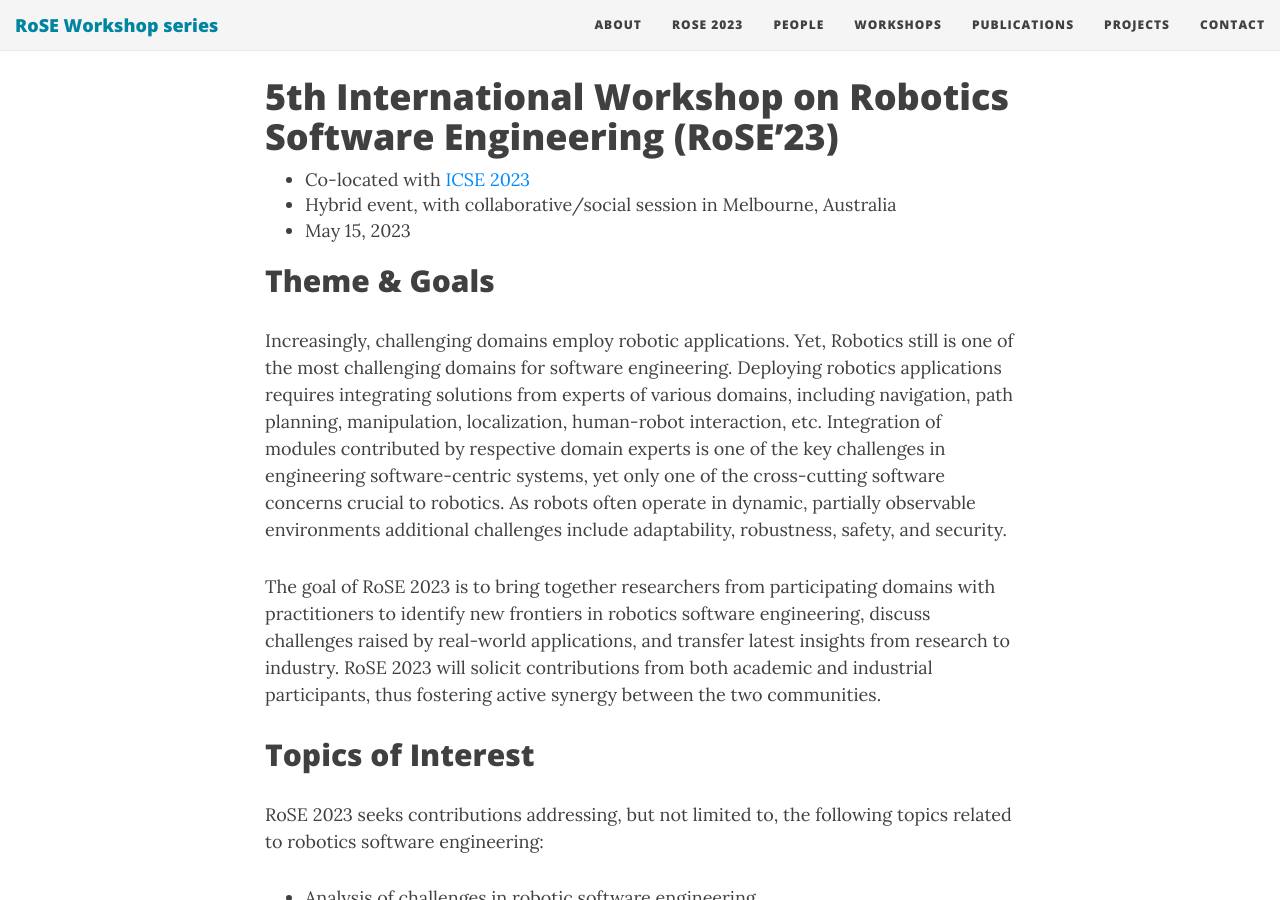
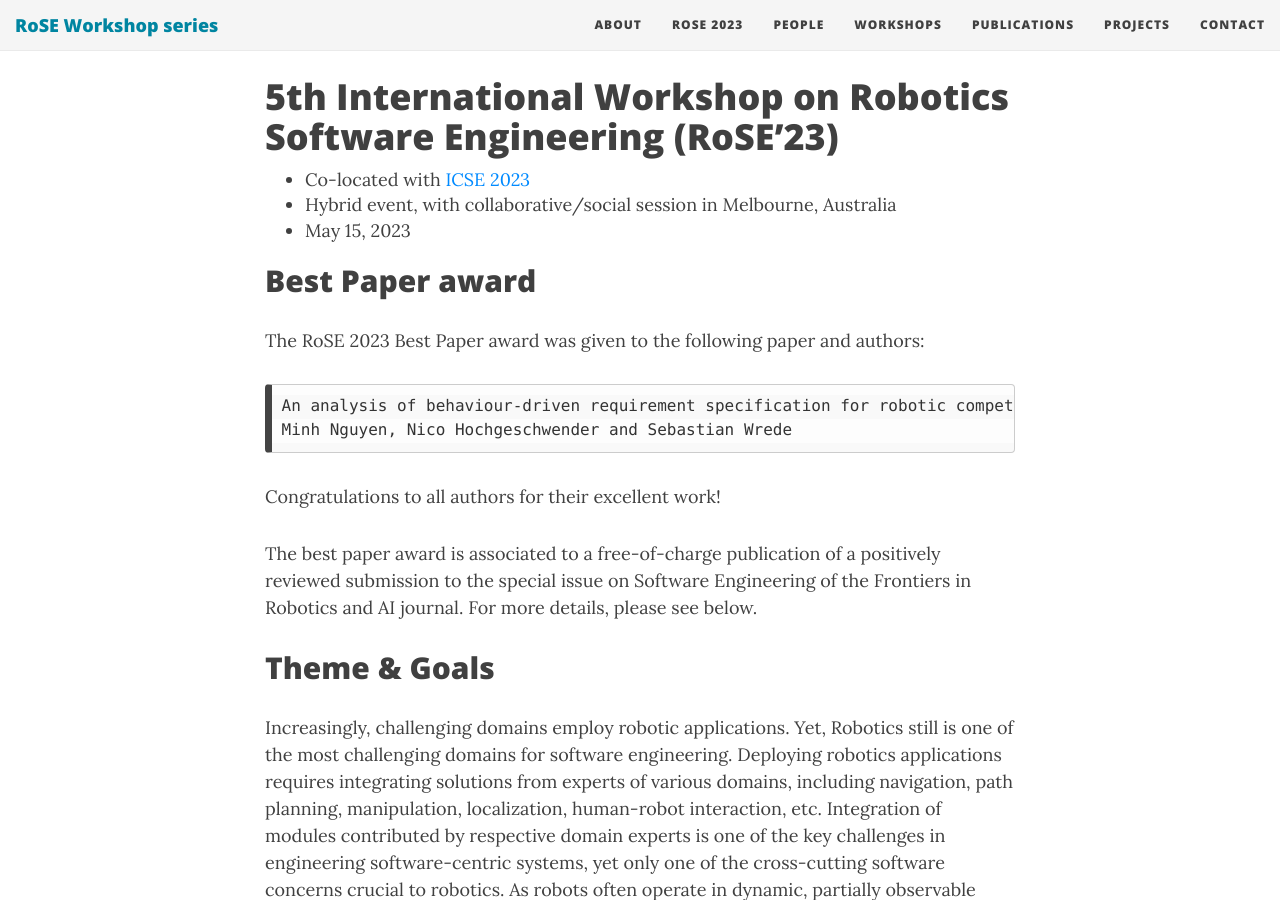
Before and after one commit to rose-workshops/rose-workshops.github.io, a Jekyll site: the page built from rose2023.md, in a window 1280 px wide and 900 px high, scrolled down 274 px. Built offline with Jekyll 4.4.1, drawn with Linux system fonts in a browser that asks for light colours; nearby versions of some CDN libraries.

Commit message:
Added best paper notice to top of RoSE 23 page.

````diff
--- a/rose2023.md
+++ b/rose2023.md
@@ -9,6 +9,16 @@ subtitle: Official web page of the 5th edition of the RoSE international worksho
 - Co-located with [ICSE 2023](https://conf.researchr.org/home/icse-2023)
 - Hybrid event, with collaborative/social session in Melbourne, Australia
 - May 15, 2023
+
+## Best Paper award
+The RoSE 2023 Best Paper award was given to the following paper and authors:
+```
+An analysis of behaviour-driven requirement specification for robotic competitions
+Minh Nguyen, Nico Hochgeschwender and Sebastian Wrede
+```
+Congratulations to all authors for their excellent work!
+
+The best paper award is associated to a free-of-charge publication of a positively reviewed submission to the special issue on Software Engineering of the Frontiers in Robotics and AI journal. For more details, please see below.
 
 ## Theme & Goals
 Increasingly, challenging domains employ robotic applications. Yet, Robotics still is one of the most challenging domains for software engineering. Deploying robotics applications requires integrating solutions from experts of various domains, including navigation, path planning, manipulation, localization, human-robot interaction, etc. Integration of modules contributed by respective domain experts is one of the key challenges in engineering software-centric systems, yet only one of the cross-cutting software concerns crucial to robotics. As robots often operate in dynamic, partially observable environments additional challenges include adaptability, robustness, safety, and security.
````
